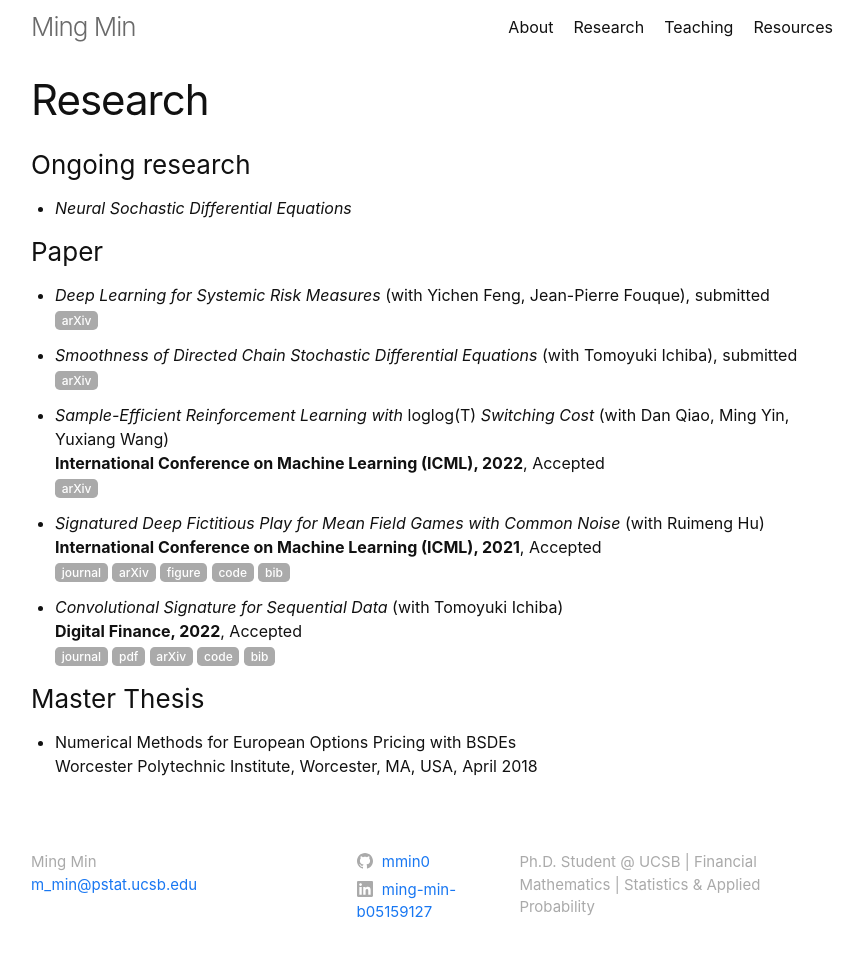
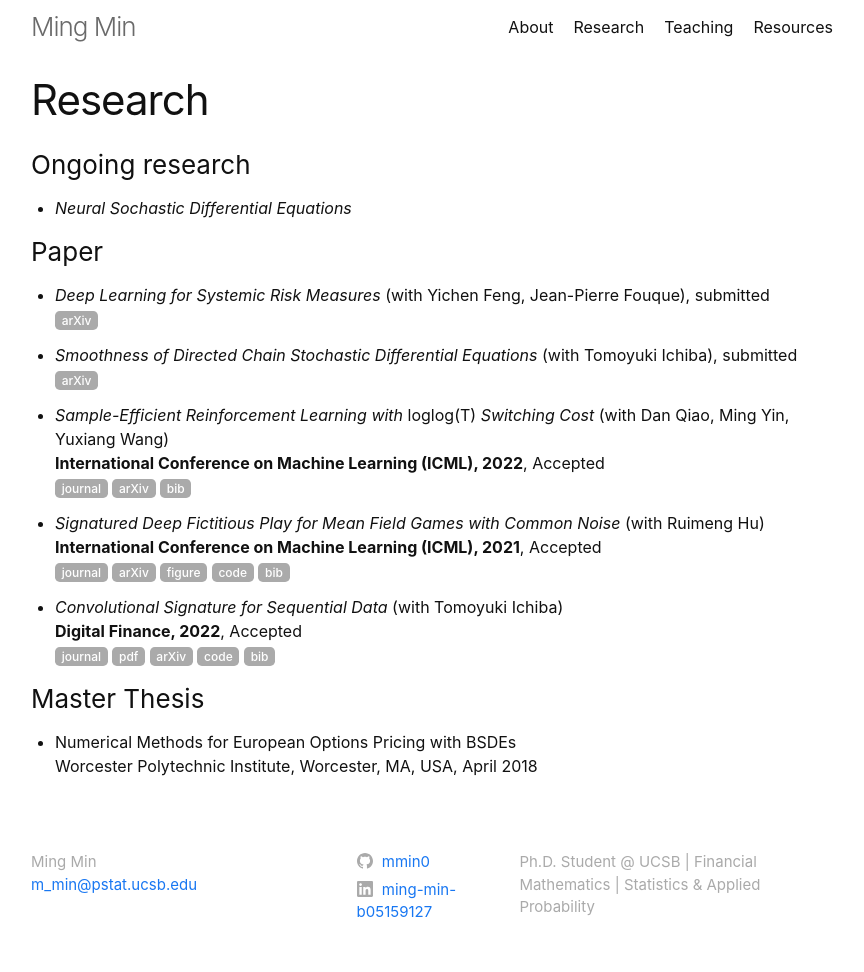
Before and after one commit to mmin0/mmin0.github.io, a Jekyll site: the page built from publications/index.md, in a window 1280 px wide. Shown: the whole page, without its empty margins (208-1072 px from the left). Built offline with Jekyll 4.4.1, drawn with Linux system fonts in a browser that asks for light colours.

Commit message:
Update index.md

```diff
--- a/publications/index.md
+++ b/publications/index.md
@@ -14,7 +14,9 @@ title: Research
 
 * *Sample-Efficient Reinforcement Learning with* loglog(T) *Switching Cost* (with Dan Qiao, Ming Yin, Yuxiang Wang)\
   **International Conference on Machine Learning (ICML), 2022**, Accepted
+  [<span class="label label-grey">journal</span>](https://proceedings.mlr.press/v162/qiao22a.html)
   [<span class="label label-grey">arXiv</span>](https://arxiv.org/abs/2202.06385)
+  [<span class="label label-grey">bib</span>](pmlr-v162-qiao22a.bib)
 
 
 * *Signatured Deep Fictitious Play for Mean Field Games with Common Noise* (with Ruimeng Hu)\
```
